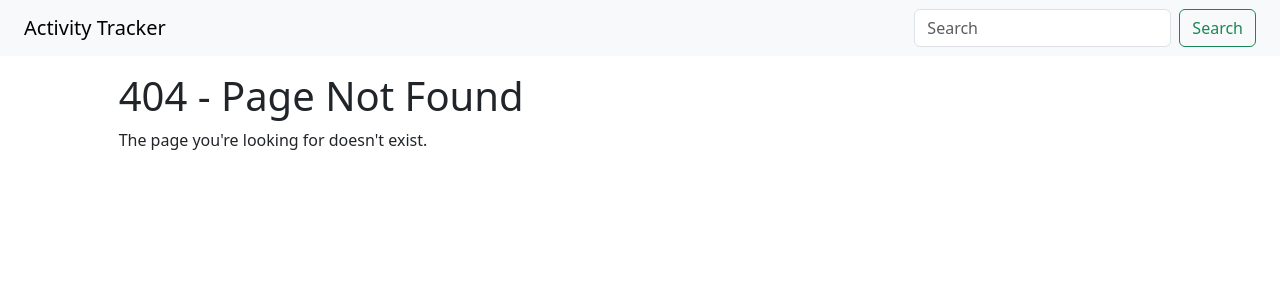
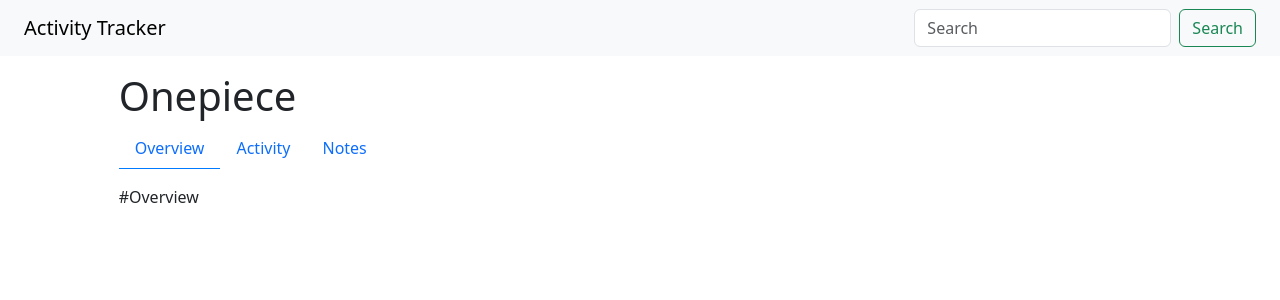
Before and after one commit to mohan159-cmd/ActivityTracker, a React (Create React App) app: page /categories/Anime/Onepiece in a window 1280 px wide. Before the commit this address had no page. Shown: the top 300 px of the page. Built offline with nearby package versions, Linux system fonts and the light colour scheme.

Commit message:
activity overview

```diff
--- a/public/index.html
+++ b/public/index.html
@@ -24,7 +24,7 @@
       work correctly both with client-side routing and a non-root public URL.
       Learn how to configure a non-root public URL by running `npm run build`.
     -->
-    <title>BO Tracker</title>
+    <title>Tracker</title>
   </head>
   <body>
     <noscript>You need to enable JavaScript to run this app.</noscript>
--- a/src/App.css
+++ b/src/App.css
@@ -110,3 +110,13 @@
     margin: 0;
     background-color: #f0f0f0;
 }
+
+.custom-tab-button {
+  color: black;
+  border-bottom: 2px solid transparent;
+  border-radius: 0px !important;
+}
+
+.custom-tab-button.selected {
+  border-bottom: 1px solid #007bff;
+}
--- a/src/components/categories/Dashboard.jsx
+++ b/src/components/categories/CategoryDashboard.jsx
@@ -3,10 +3,10 @@ import { mediaItemsJsonData } from '../services/datatemplate';
 import { useParams } from 'react-router-dom';
 import ACTCard from '../common/ACTCard';
 
-const Dashboard = () => {
+const CategoryDashboard = () => {
 
   //#region variables
-  const { categoryId } = useParams();
+  const { categoryName } = useParams();
   const [mediaItems, setMediaItems] = useState(mediaItemsJsonData);
 
   //#region return
@@ -14,13 +14,13 @@ const Dashboard = () => {
     <div className='container d-flex flex-wrap'>
       {
         mediaItems
-          ?.filter(item => item.parentId == categoryId)
+          ?.filter(item => item.parentName == categoryName)
           ?.map((item, index) => {
           return (
             <div key={index} className="p-2 col-sm-8 col-md-4">
               <ACTCard
                   title={item.name}
-                  redirectLink={`/categories/${item.id}`} />
+                  redirectLink={`/categories/${categoryName}/${item.name}`} />
             </div>
           );
         })
@@ -29,4 +29,4 @@ const Dashboard = () => {
   )
 }
 
-export default Dashboard
+export default CategoryDashboard
--- /dev/null
+++ b/src/components/categories/activity-overview/ActivityOverview.jsx
@@ -0,0 +1,24 @@
+import React from 'react'
+import TabConatiner from '../../common/TabConatiner'
+import { useParams } from 'react-router-dom';
+
+const ActivityOverview = () => {
+
+  //#region variables
+  const { categoryId,activityName } = useParams();
+  const tabs = [
+    { id: 1, title: "Overview", link: "#Overview" },
+    { id: 2, title: "Activity", link: "#Activity" },
+    { id: 3, title: "Notes", link: "#Notes" },
+  ]
+
+  //#region return
+  return (
+    <div>
+      <h1>{activityName}</h1>
+      <TabConatiner tabs={tabs} />
+    </div>
+  )
+}
+
+export default ActivityOverview
--- /dev/null
+++ b/src/components/common/TabConatiner.jsx
@@ -0,0 +1,46 @@
+import React, { useState } from 'react'
+
+const TabConatiner = (props) => {
+
+  //#region props
+  const { tabs } = props;
+
+  //#region variables
+  const [selectedTab,setSelectedTab] = useState(tabs[0]?.id || 0);
+
+  //#region click events
+  const onTabClick = (id) => {
+    setSelectedTab(id);
+  }
+
+  return (
+    <>
+        <ul class="nav nav-pills mb-3" role="tablist">
+            {
+                tabs?.map((item, index) => {
+                    return (
+                        <div className={`nav-link cursor-pointer custom-tab-button ${selectedTab === item.id ? 'selected' : ''}`}
+                                id={item.id}
+                                onClick={() => onTabClick(item.id)}
+                                role="tab"
+                                aria-controls={item.id} aria-selected={selectedTab == item.id}>
+                            {item.title}
+                        </div>
+                    );
+                })
+            }
+        </ul>
+        <div class="tab-content">
+        {
+            selectedTab ?
+            <div class="tab-pane fade show active" id="pills-home" role="tabpanel" aria-labelledby="pills-home-tab" tabindex="0">
+                {tabs?.find(item => item.id == selectedTab)?.link}
+            </div>
+            : "Please select a tab"
+        }
+        </div>
+    </>
+  )
+}
+
+export default TabConatiner
--- a/src/components/home/LandingPage.jsx
+++ b/src/components/home/LandingPage.jsx
@@ -30,7 +30,7 @@ const LandingPage = () => {
             <div key={index} className="p-2 col-sm-8 col-md-4">
               <ACTCard
                   title={item.name}
-                  redirectLink={`/categories/${item.id}`} />
+                  redirectLink={`/categories/${item.name}`} />
             </div>
           );
         })
--- a/src/components/services/datatemplate.js
+++ b/src/components/services/datatemplate.js
@@ -5,9 +5,9 @@ export const categoriesJsonData = [
 ];
 
 export const mediaItemsJsonData = [
-  { id: 1, name: "God of war", parentId: 1 },
-  { id: 2, name: "Onepiece", parentId: 2 },
-  { id: 3, name: "Fast and Furious", parentId: 3 },
-  { id: 4, name: "Fast and Furious 2", parentId: 3 },
-  { id: 5, name: "Uncharted 4", parentId: 1 },
+  { id: 1, name: "God of war", parentId: 1,parentName: "Games" },
+  { id: 2, name: "Onepiece", parentId: 2,parentName: "Anime" },
+  { id: 3, name: "Fast and Furious", parentId: 3,parentName: "Movies" },
+  { id: 4, name: "Fast and Furious 2", parentId: 3,parentName: "Movies" },
+  { id: 5, name: "Uncharted 4", parentId: 1,parentName: "Games" },
 ];
```
Also changed, not shown: src/RouteConfig.js (+8 -3 lines).
